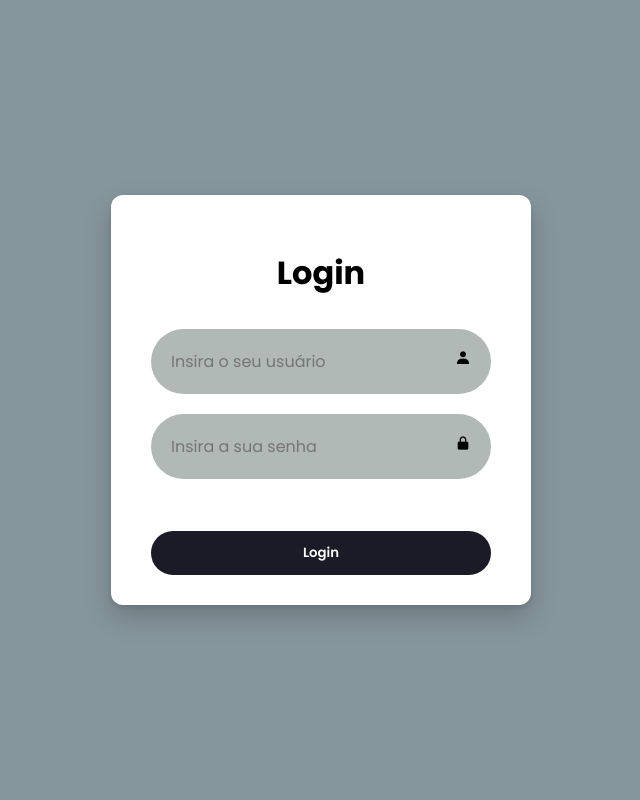
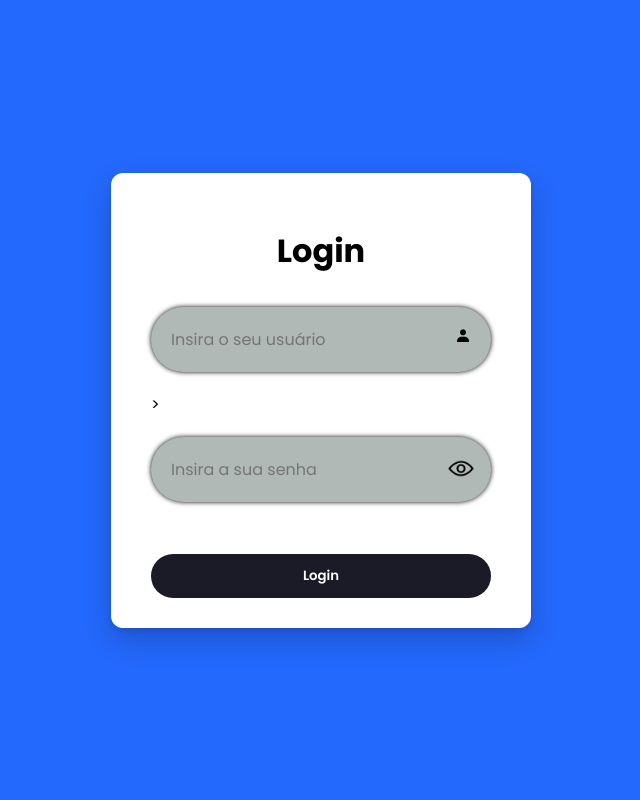
Before and after one commit to ViniciusAlmeidaAndrade/Projeto_Web_Windows, a Django app: page / in a window 1280 px wide. Shown: the whole page, without its empty margins (319-959 px from the left). Run offline with Django 5.2, Linux system fonts and the light colour scheme.

Commit message:
mudanças

```diff
--- a/login/templates/login.html
+++ b/login/templates/login.html
@@ -20,10 +20,16 @@
                     <input type="text" name="username" id="username" placeholder="Insira o seu usuário" required>
                     <i class = 'bx bxs-user'></i>
                 </div>
-                <div class="input-login">
-                    <input type="password" name="password" id="password" placeholder="Insira a sua senha" required>
-                    <i class = 'bx bxs-lock-alt'></i>
-                </div>
+                <!--daqui-->>
+                <section>
+                    <div class="input-login">
+                        <input type="password" name="password" id="password" placeholder="Insira a sua senha" required>
+                        <div id="icon" onclick="ver_password()"></div>
+
+                    </div>
+                </section>
+                <script src = "login/js/login.js"></script>
+                <!-- até aqui. Eu fiz mudanças -->
                 <div class="butao-login">
                     <button type="submit">Login</button> <br>
                 </div>
--- a/template/static/estoque/css/adicionar.css
+++ b/template/static/estoque/css/adicionar.css
@@ -5,13 +5,14 @@
     padding: 0;
     box-sizing: border-box;
     font-family: "Poppins", sans-serif;
+    background-color: rgb(36, 105, 253);
 }
 
 body{
     display: flex;
     align-items: center;
     justify-content: center;
-    background-color: #86969d;
+    background-color: rgb(36, 105, 253);
     min-height: 100vh;
 }
 
@@ -192,4 +193,4 @@ input[type="number"]::-webkit-inner-spin-button {
 
 input[type="number"] {
     -moz-appearance: textfield;
-}
+};
--- a/template/static/estoque/css/estoque.css
+++ b/template/static/estoque/css/estoque.css
@@ -3,8 +3,8 @@
 
 body{
     font-family: "Poppins", sans-serif;
-    background-color: #86969d;
     height: 110vh;
+    background-color: rgb(36, 105, 253);
 
 }
 
@@ -216,5 +216,5 @@ body{
 }
 
 .botao button[type="button"] {
-    background-color: #ccc;
+    background-color: #ccc
 }
--- a/template/static/estoque/css/modificar.css
+++ b/template/static/estoque/css/modificar.css
@@ -11,7 +11,7 @@ body{
     display: flex;
     align-items: center;
     justify-content: center;
-    background-color: #86969d;
+    background-color: rgb(36, 105, 253);
     min-height: 100vh;
 }
 
--- a/template/static/login/css/login.css
+++ b/template/static/login/css/login.css
@@ -11,7 +11,7 @@ body{
     display: flex;
     align-items: center;
     justify-content: center;
-    background-color: #86969d;
+    background-color: rgb(36, 105, 253);
     min-height: 100vh;
 }
 
@@ -55,10 +55,26 @@ label{
     font-size: 16px;
     color: black;
     padding: 20px 120px 20px 20px;
+    box-shadow: 0 0 5px #000;
+}
+/*daqui*/
+#icon{
+    position: absolute;
+    top: 30%;
+    right: 5px;
+    transform: translate(-50%);
+    background: url('./img/olho a.png');
+    background-size: cover;
+    width: 25px;
+    height: 25px;
+    cursor: pointer;
 }
 
-
-
+#icon.hide{
+    background: url('./img/olho\ f.png');
+    background-size: cover;
+}
+/*até aqui e alterei e adicionei*/
 button{
     width: 100%;
     height: 100%;
--- a/template/static/login/js/login.js
+++ b/template/static/login/js/login.js
@@ -0,0 +1,15 @@
+const password = document.getElementById('password');
+const icon = document.getElementById('icon');
+
+function ver_password(){
+    if(password.type ==='password'){
+        password.setAttribute('type', 'text');
+        icon.classList.add('hide')
+    }
+    else{
+        password.setAttribute('type', 'password');
+        icon.classList.remove('hide')
+    }
+
+}
+//adicionei esse código
--- a/template/static/solicitação/css/solicitação.css
+++ b/template/static/solicitação/css/solicitação.css
@@ -1,6 +1,6 @@
 body {
     font-family: 'Nunito', sans-serif;
-    background-image: linear-gradient(45deg, #21D4FD 0%, #B721FF 100%);
+    background-color: rgb(36, 105, 253);
     height: 100vh;
     display: flex;
     justify-content: center;
--- a/template/static/usuarios/criar_usuarios/css/criar_usuarios.css
+++ b/template/static/usuarios/criar_usuarios/css/criar_usuarios.css
@@ -3,7 +3,7 @@
 
 body {
     font-family: "Poppins", sans-serif;
-    background-color: #86969d;
+    background-color: rgb(36, 105, 253);
     height: 100vh;
     display: flex;
     justify-content: center;
--- a/template/static/usuarios/lista_usuarios/css/lista_usuarios.css
+++ b/template/static/usuarios/lista_usuarios/css/lista_usuarios.css
@@ -1,6 +1,6 @@
 body {
     font-family: 'Nunito', sans-serif;
-    background-image: linear-gradient(45deg, #21D4FD 0%, #B721FF 100%);
+    background-color: rgb(36, 105, 253);
     height: 100vh;
     display: flex;
     justify-content: center;
@@ -20,7 +20,7 @@ body {
     width: 100%;
     max-width: 700px;
     border-collapse: collapse;
-    box-shadow: 0 4px 8px rgba(0, 0, 0, 0.1);
+    box-shadow: rgba(0, 0, 0, 0.2) 0px 12px 28px 0px, rgba(0, 0, 0, 0.1) 0px 2px 4px 0px, rgba(255, 255, 255, 0.05) 0px 0px 0px 1px inset;
     margin-top: 20px;
     background: #ffffff;
 }
--- a/template/static/visita_tecnico/css/historico_visitas.css
+++ b/template/static/visita_tecnico/css/historico_visitas.css
@@ -3,7 +3,7 @@
 
 body{
     font-family: "Poppins", sans-serif;
-    background-color: #86969d;
+    background-color: rgb(36, 105, 253);
     height: 110vh;
     background-size: cover;
     background-position: center;
--- a/template/static/visita_tecnico/css/relatorio_visitas.css
+++ b/template/static/visita_tecnico/css/relatorio_visitas.css
@@ -3,7 +3,7 @@
 
 body {
     font-family: "Poppins", sans-serif;
-    background-color: #86969d;
+    background-color: rgb(36, 105, 253);
     height: 100vh;
     display: flex;
     justify-content: center;
```
Also changed, not shown: venvw/pyvenv.cfg (+4 -4 lines), db.sqlite3, template/static/login/css/img/olho a.png (added), template/static/login/css/img/olho f.png (added), 5 other files.
